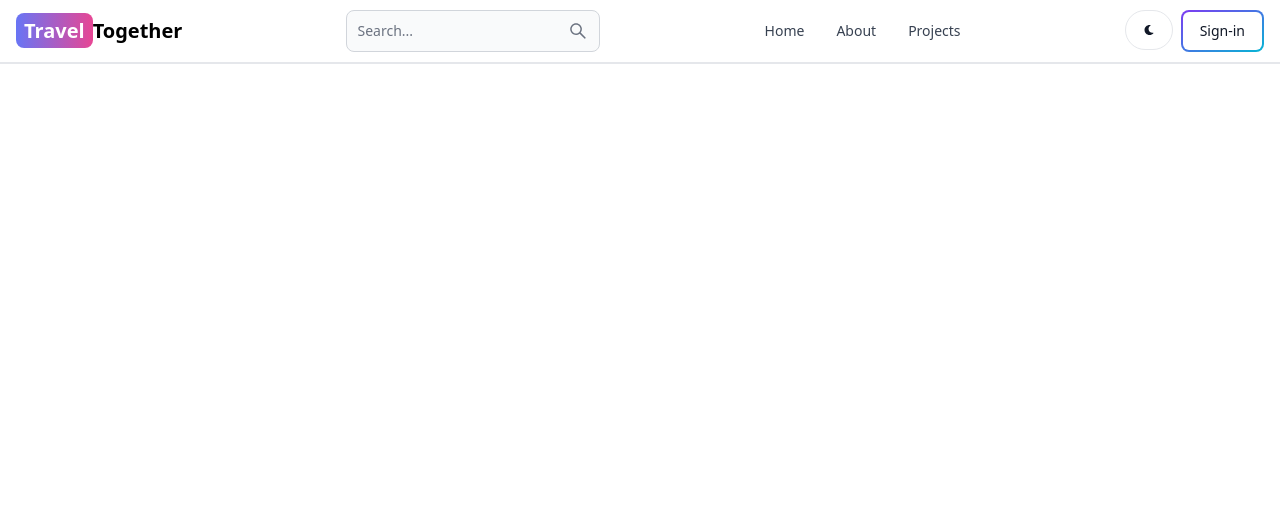
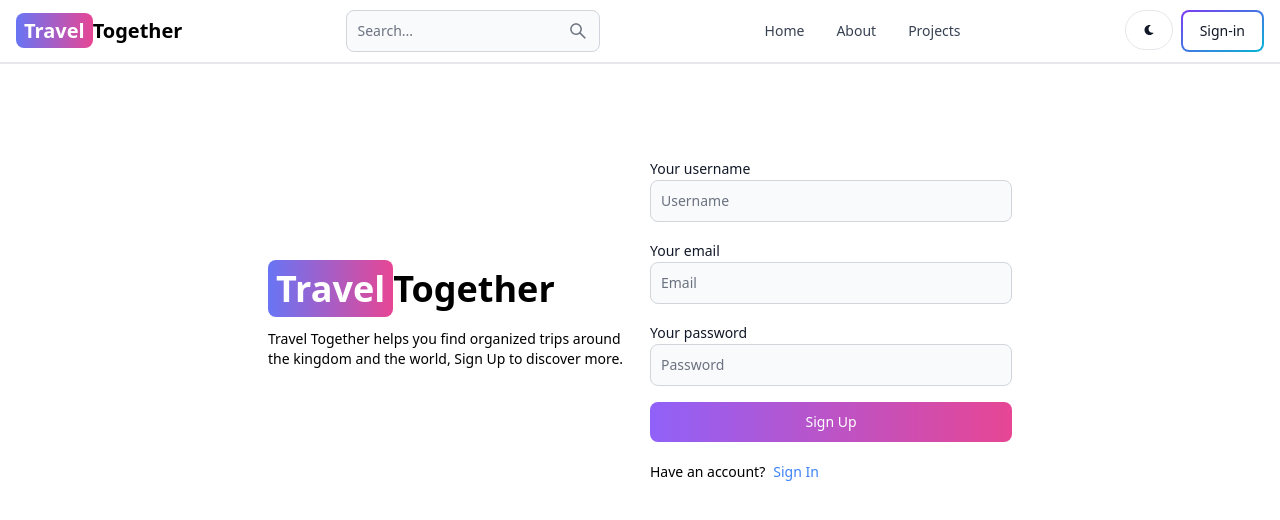
Before and after one commit to Oubayhe/InkWell, a React (Vite) app in the folder client/: page /sign-up in a window 1280 px wide. Shown: the top 520 px of the page. Built offline with nearby package versions, Linux system fonts and the light colour scheme.

Commit message:
Create the UI for Sign Up page

```diff
--- a/client/src/pages/Singup.jsx
+++ b/client/src/pages/Singup.jsx
@@ -1,9 +1,62 @@
+import { Button, Label, TextInput } from 'flowbite-react'
 import React from 'react'
+import { Link } from 'react-router-dom'
 
 const Singup = () => {
   return (
-    <div>
-
+    <div className='min-h-screen mt-20'>
+        <div className="flex p-3 max-w-3xl mx-auto flex-col md:flex-row md:items-center gap-5">
+          {/* left */}
+          <div className='flex-1'>
+            <Link
+              to="/"
+              className='font-bold dark:text-white text-4xl'>
+              <span className='px-2 py-1 bg-gradient-to-r from-indigo-500 via-purpel-500 to-pink-500 rounded-lg text-white'>Travel</span>
+              Together
+            </Link>
+            <p className='text-sm mt-5'>
+              Travel Together helps you find organized trips around the kingdom and the world, Sign Up to discover more.
+            </p>
+          </div>
+          {/* right */}
+          <div className='flex-1'>
+            <form action="/api/auth/signup" className='flex flex-col gap-4'>
+              <div>
+                <Label value='Your username' />
+                <TextInput
+                  type='text'
+                  placeholder='Username'
+                  id='username'
+                />
+              </div>
+              <div>
+                <Label value='Your email' />
+                <TextInput
+                  type='text'
+                  placeholder='Email'
+                  id='email'
+                />
+              </div>
+              <div>
+                <Label value='Your password' />
+                <TextInput
+                  type='text'
+                  placeholder='Password'
+                  id='password'
+                />
+              </div>
+              <Button gradientDuoTone='purpleToPink' type='submit'>
+                Sign Up
+              </Button>
+            </form>
+            <div className="flex gap-2 text-sm mt-5">
+              <span>Have an account?</span>
+              <Link to='/sign-in' className='text-blue-500'>
+                Sign In
+              </Link>
+            </div>
+          </div>
+        </div>
     </div>
   )
 }
```
